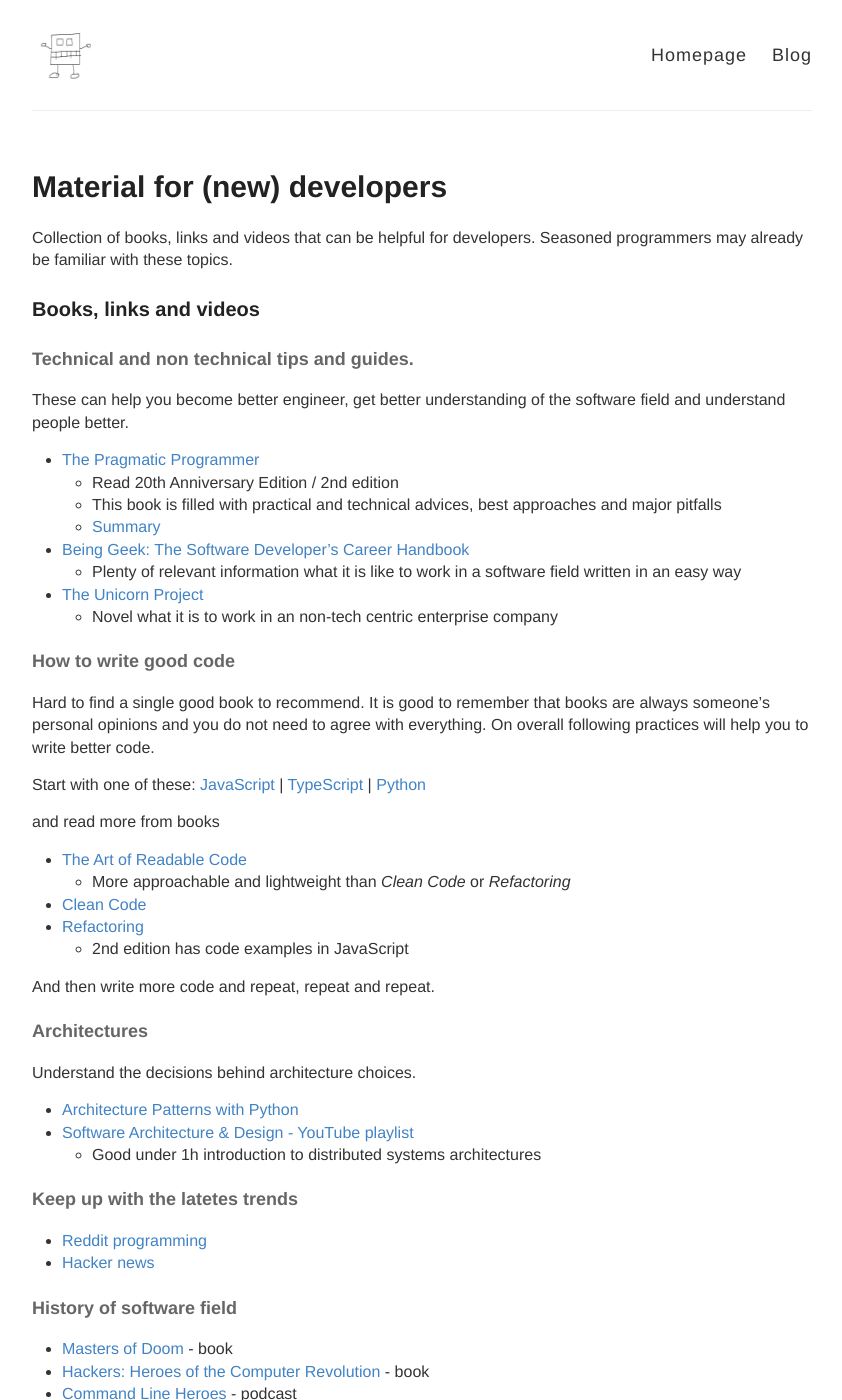
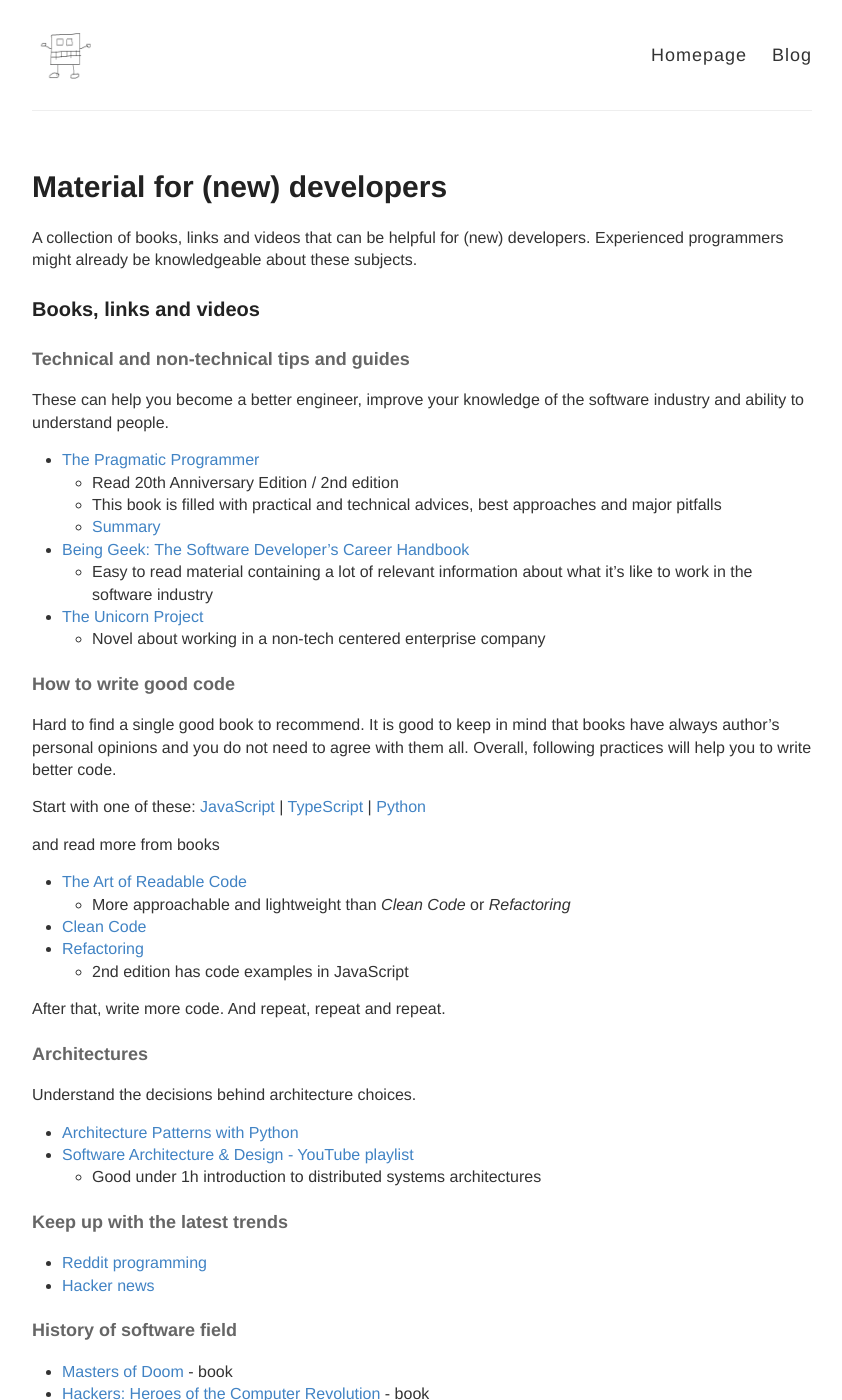
Before and after one commit to ttu/ttu.github.io, a Jekyll site: the page built from _posts/2022-2-5-material-for-new-developers.md, in a window 1280 px wide and 1400 px high. Shown: the whole window, without its empty margins (218-1060 px from the left). Built offline with Jekyll 4.4.1, drawn with Linux system fonts in a browser that asks for light colours.

Commit message:
Fix typos and add note about blog posts

```diff
--- a/_posts/2022-2-5-material-for-new-developers.md
+++ b/_posts/2022-2-5-material-for-new-developers.md
@@ -1,29 +1,29 @@
 ---
 layout: post
 title: Material for (new) developers
-excerpt: Collection of books, links and videos that can be helpful for (new) developers. Seasoned programmers may already be familiar with these topics.
+excerpt: A collection of books, links and videos that can be helpful for (new) developers. Experienced programmers might already be knowledgeable about these subjects.
 ---
 
-Collection of books, links and videos that can be helpful for developers. Seasoned programmers may already be familiar with these topics.
+A collection of books, links and videos that can be helpful for (new) developers. Experienced programmers might already be knowledgeable about these subjects.
 
 ### Books, links and videos
 
-#### Technical and non technical tips and guides.
+#### Technical and non-technical tips and guides
 
-These can help you become better engineer, get better understanding of the software field and understand people better.
+These can help you become a better engineer, improve your knowledge of the software industry and ability to understand people.
 
 * [The Pragmatic Programmer](https://www.goodreads.com/book/show/4099.The_Pragmatic_Programmer)
   * Read 20th Anniversary Edition / 2nd edition
   * This book is filled with practical and technical advices, best approaches and major pitfalls
   * [Summary](https://github.com/HugoMatilla/The-Pragmatic-Programmer)
 * [Being Geek: The Software Developer's Career Handbook](https://www.goodreads.com/book/show/8473471-being-geek)
-  * Plenty of relevant information what it is like to work in a software field written in an easy way
+  * Easy to read material containing a lot of relevant information about what it's like to work in the software industry
 * [The Unicorn Project](https://www.goodreads.com/book/show/44333183-the-unicorn-project)
-  * Novel what it is to work in an non-tech centric enterprise company
+  * Novel about working in a non-tech centered enterprise company
 
 #### How to write good code
 
-Hard to find a single good book to recommend. It is good to remember that books are always someone's personal opinions and you do not need to agree with everything. On overall following practices will help you to write better code.
+Hard to find a single good book to recommend. It is good to keep in mind that books have always author's personal opinions and you do not need to agree with them all. Overall, following practices will help you to write better code.
 
 Start with one of these:
 [JavaScript](https://github.com/ryanmcdermott/clean-code-javascript) | [TypeScript](https://github.com/labs42io/clean-code-typescript) | [Python](https://github.com/zedr/clean-code-python)
@@ -36,7 +36,7 @@
 * [Refactoring](https://www.goodreads.com/book/show/44936.Refactoring)
   * 2nd edition has code examples in JavaScript
 
-And then write more code and repeat, repeat and repeat.
+After that, write more code. And repeat, repeat and repeat.
 
 #### Architectures
 
@@ -46,7 +46,7 @@
 * [Software Architecture & Design - YouTube playlist](https://www.youtube.com/playlist?list=PL4JxLacgYgqTgS8qQPC17fM-NWMTr5GW6)
   * Good under 1h introduction to distributed systems architectures
 
-#### Keep up with the latetes trends
+#### Keep up with the latest trends
 
 * [Reddit programming](http://www.reddit.com/r/programming)
 * [Hacker news](https://news.ycombinator.com/)
```
Also changed, not shown: index.html (+6 -1 lines).
